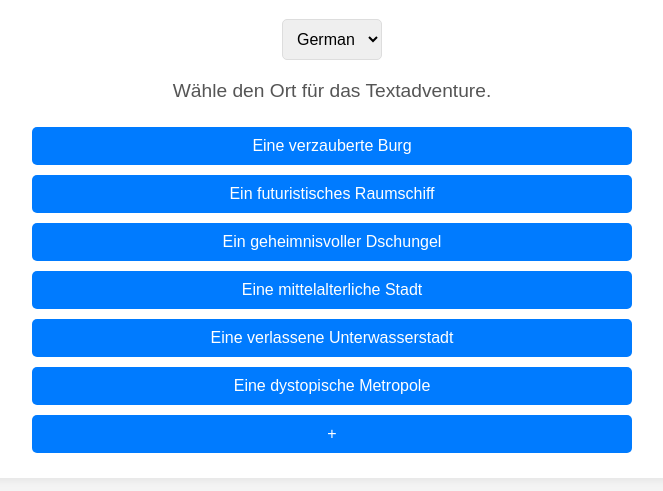
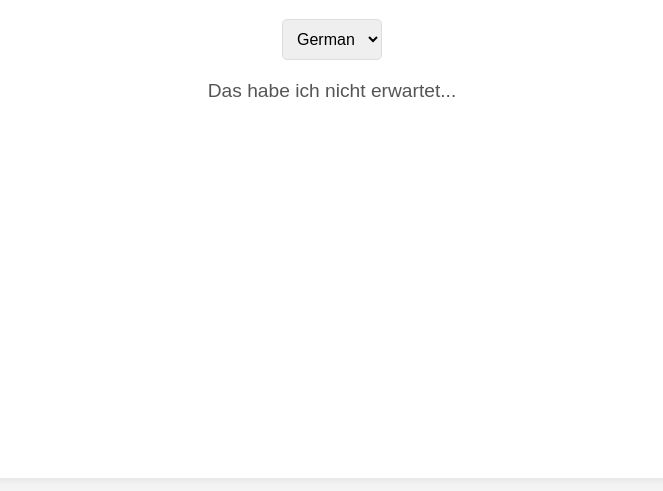
Before and after one commit to SvenSommer/llm_textadventure, a website: page public/index.html in a window 1280 px wide. Both pictures are taken after a click on the button "Eine verzauberte Burg". Shown: the part 109-600 px from the top of the page, without its empty margins (308-971 px from the left). Drawn offline with Linux system fonts and the light colour scheme; no server answers.

Commit message:
Update situationController.js and index.js

```diff
--- a/public/controllers/situationController.js
+++ b/public/controllers/situationController.js
@@ -24,7 +24,7 @@ async function generate_next_situation(situation, option, language) {
         "character": "Vom Spieler zu definieren",
         "story_summary": "[Entwickle den Anfang der Geschichte aus der Perspektive des Erzählers. Was ist bisher in der Welt des Spiels passiert?]",
         "situation_summary": "[Stelle die Anfangssituation vor. Frage den Spieler: 'Wer möchtest du sein?' und biete Charakteroptionen an, die zuvor entwickelt wurden.]",
-        "situation_image": "[Beschreibe ein Bild für Dall-E, das den gewählten Ort in seiner aktuellen Situation zeigt. Die Beschreibung sollte detailreich sein, um ein aussagekräftiges Bild zu erzeugen.]",
+        "situation_image": "[Beschreibe ein Bild für Maler, der den gewählten Ort in seiner aktuellen Anfangssituation zeigt und deute die Geschichte an, die sich entwickeln wird. Die Beschreibung sollte detailreich sein, um ein aussagekräftiges Bild zu erzeugen. Schreibe mindestens 5 Sätze.]",
         "options": [
           "[Definiere Charakteroption 1]",
           "[Definiere Charakteroption 2]",
@@ -50,13 +50,13 @@ async function generate_next_situation(situation, option, language) {
           "situation_image": "${situation.situation_image}",
           "selected_option": "${option}"
         },
-        "task": "Generiere eine neue Situation für das Textadventure. Ort und Charakter bleiben gleich. Die neue Situation soll eine Fortsetzung der letzten sein, basierend auf der gewählten Option. Entwickle eine neue Situationsskizze und erweitere die Gesamtgeschichte entsprechend. Stelle sechs neue Handlungsoptionen vor. Beschreibe zudem ein Bild für Dall-E, das den Charakter in seiner aktuellen Situation am aktuellen Ort zeigt.",
+        "task": "Generiere eine neue Situation für das Textadventure. Ort und Charakter bleiben gleich. Die neue Situation soll eine Fortsetzung der letzten sein, basierend auf der gewählten Option. Entwickle eine neue Situationsskizze und erweitere die Gesamtgeschichte entsprechend. Stelle sechs neue Handlungsoptionen vor. Beschreibe zudem ein Bild der Situation für einen Maler. Beachte die jewiligen Anweisungen in den "[" "]" Klammern",
         "new_situation": {
           "place": "${situation.place}",
           "character": "${situation.character}",
           "situation_summary": "[Reagiere auf die ausgewählte Option aus der 'last_situation'. Die Zusammenfassung der neuen Situation sollte 3 bis 10 Sätze umfassen.]",
           "story_summary": "[Fasse die gesamte Geschichte einschließlich der neuen Entwicklung zusammen.]",
-          "situation_image": "[Beschreibe ein Bild für Dall-E, das den Charakter in seiner aktuellen Situation am aktuellen Ort darstellt. Die Beschreibung sollte detailliert genug sein, um ein aussagekräftiges Bild zu erzeugen.]",
+          "situation_image": "[Beschreibe ein Bild der neuen Situation für Maler. Fange mit dem wichtigesten an und gib klare Anweisungen. Benutze einfache Sprache. In dem Bild soll die Spannung zu spüren sein, die die aktuelle Situation widerspiegelt.. Die Beschreibung sollte detailreich sein, um ein aussagekräftiges Bild zu erzeugen. Schreibe mindestens 5 Sätze.]",
           "options": [
             "[Option 1]",
             "[Option 2]",
--- a/public/index.js
+++ b/public/index.js
@@ -63,7 +63,7 @@ function initcurrentSituation(language) {
     }
     else if (language === 'de') {
         currentSituation = {
-            situation_summary: 'Wähle den Ort für das Textadventure.',
+            situation_summary: 'He Abenenteuer! Wähle den Ort an dem sich dein Leben für immer ändern wird.',
             character: undefined,
             place: undefined,
             init_complete: false,
@@ -122,6 +122,7 @@ async function generateAndDisplayImage(imageText) {
 
 function displayOptions(options) {
     const optionsDiv = document.getElementById('options');
+    optionsDiv.classList.remove('fade-out');//
     optionsDiv.innerHTML = '';
 
     if (options.length === 0) {
@@ -181,8 +182,50 @@ function confirmNewOption(newOption) {
 }
 
 
+const loadingTexts = [
+    "Eine mutige Wahl...",
+    "Eine interessante Wahl...",
+    "Eine ungewöhnliche Wahl...",
+    "Eine unerwartete Wahl...",
+    "Nun, das ist interessant...",
+    "Hmm, das ist interessant...",
+    "Es wird spannend...",
+    "Das wird spannend...",
+    "Das führt zu unerwarteten Konsequenzen...",
+    "Das wird Konsequenzen haben...",
+    "Das wird Folgen haben...",
+    "Das wird interessant...",
+    "Na wie du meinst...",
+    "Wie du willst...",
+    "Moment, damit habe ich nicht gerechnet...",
+    "Das habe ich nicht erwartet...",
+    "Das ist ungewöhnlich...",
+    "Das ist unerwartet...",
+    "Schauen wir uns das mal an...",
+    "Das ist eine interessante Wahl..."
+
+    // Fügen Sie hier weitere Texte hinzu
+];
+
+function getRandomLoadingText() {
+    return loadingTexts[Math.floor(Math.random() * loadingTexts.length)];
+}
 
 async function selectOption(option) {
+    // Starten der Animation und Anzeigen des Ladetextes
+    document.getElementById('options').classList.add('fade-out');
+    document.getElementById('situation_summary').textContent = getRandomLoadingText();
+    document.getElementById('situation_summary').style.display = 'block';
+    const imageTextElement = document.getElementById('image_text');
+    imageTextElement.textContent = undefined;
+    document.getElementById('story_summary').textContent = undefined;
+    const situationImage = document.getElementById('situation_image');
+    situationImage.src = undefined;
+
+
+
+
+
     // Überprüfen, ob ein Charakter ausgewählt wurde und die Situation aktualisieren
     if (currentSituation.place === undefined) {
         currentSituation.place = option;
--- a/public/style.css
+++ b/public/style.css
@@ -119,3 +119,12 @@ body {
     outline: none;
     border-color: #007bff;
 }
+
+.fade-out {
+    animation: fadeOut 1s ease-out forwards;
+}
+
+@keyframes fadeOut {
+    from { opacity: 1; }
+    to { opacity: 0; visibility: hidden; }
+}
```
